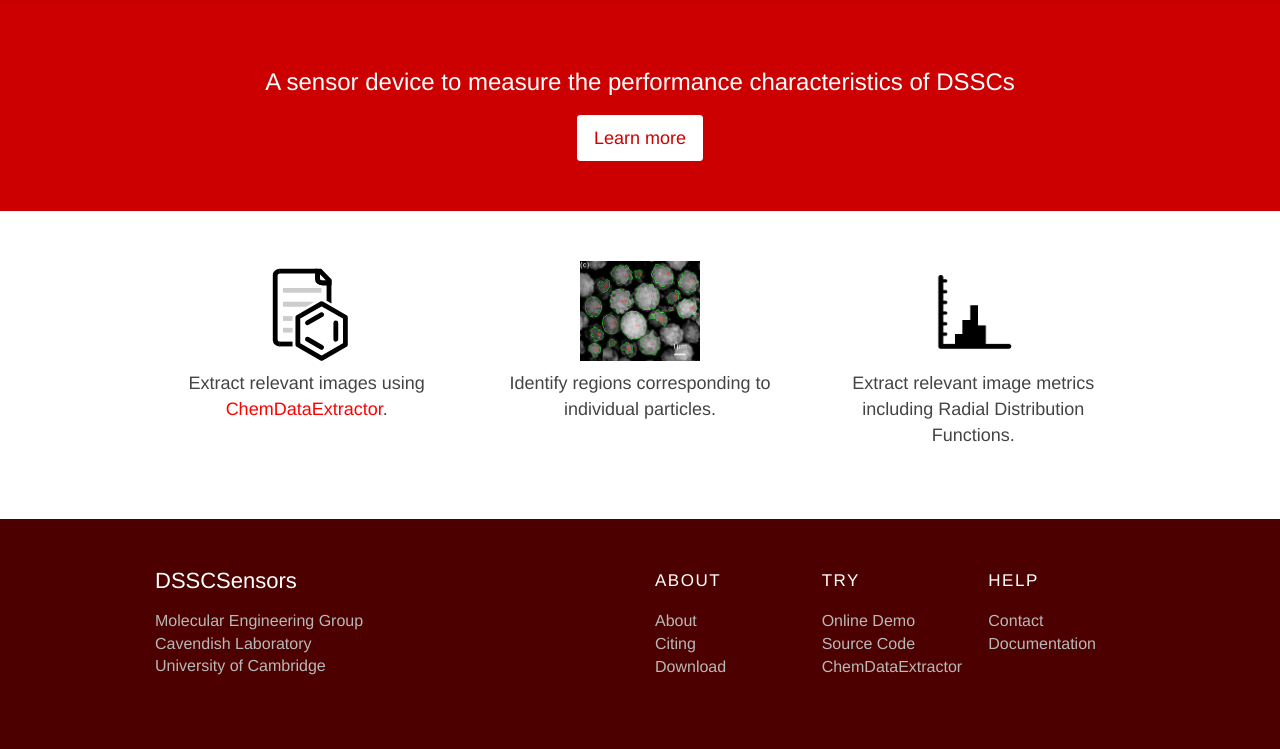
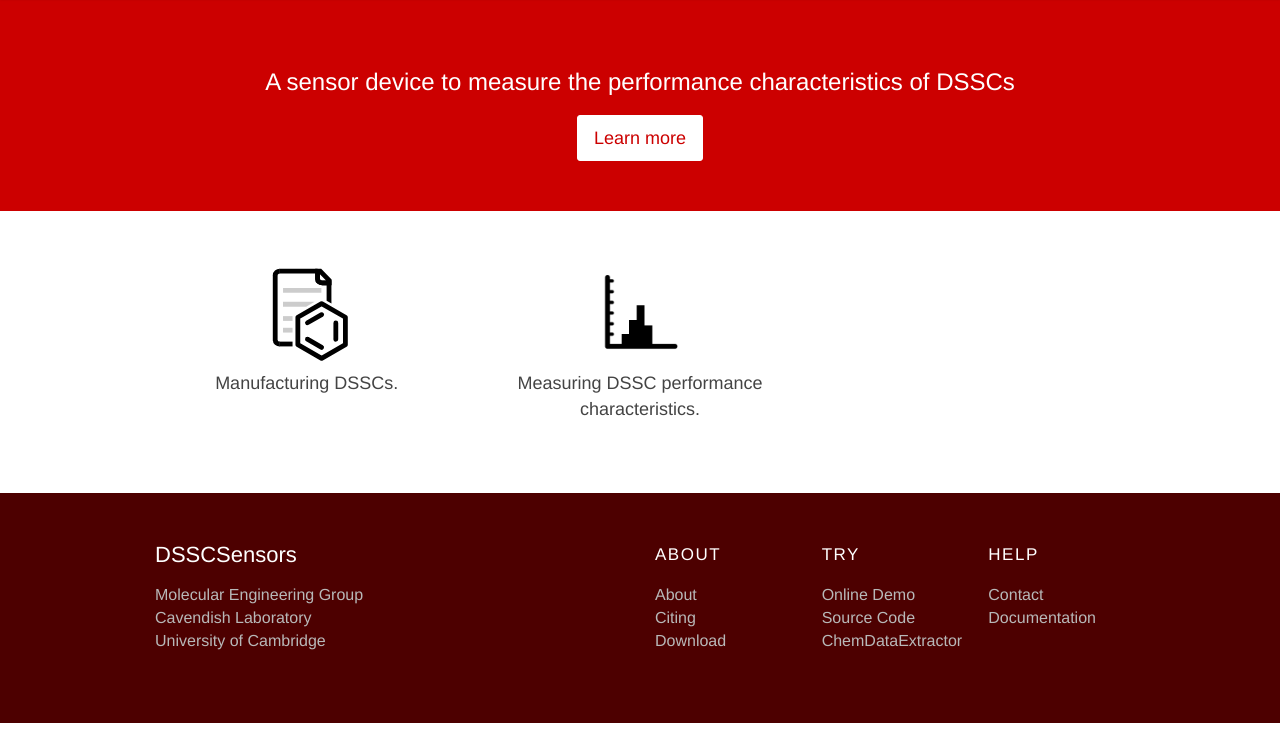
Before and after one commit to DSSCSensors/dssc-sensors.github.io, a Flask app: page / in a window 1280 px wide. Shown: the part 78-827 px from the top of the page. After the commit the page ends 801 px from the top, so only its background shows below. Run offline with Flask 2, Linux system fonts and the light colour scheme; some libraries are stand-ins or nearby versions.

Commit message:
Update index.html

```diff
--- a/ideweb-master/ideweb-master/ideweb/templates/index.html
+++ b/ideweb-master/ideweb-master/ideweb/templates/index.html
@@ -1,6 +1,6 @@
 {% extends "base.html" %}
 
-{% block title %}ImageDataExtractor{% endblock %}
+{% block title %}DSSCSensor{% endblock %}
 
 {% block content %}
   <section class="section section-invert">
@@ -18,17 +18,12 @@
       <div class="row">
         <div class="col-sm-4 text-center">
           <img class="img-feature" src="{{ url_for('static', filename='img/cde-logo.svg') }}">
-          <div class="feature-display">Extract relevant images using
-            <a href="http://chemdataextractor.org">
-            ChemDataExtractor</a>.</div>
+          <div class="feature-display">Manufacturing DSSCs.</div>
         </div>
-        <div class="col-sm-4 text-center">
-          <img class="img-feature" src="{{ url_for('static', filename='img/img_logo.png') }}">
-          <div class="feature-display">Identify regions corresponding to individual particles.</div>
-        </div>
+
         <div class="col-sm-4 text-center">
           <img class="img-feature" src="{{ url_for('static', filename='img/hist.png') }}">
-          <div class="feature-display">Extract relevant image metrics including Radial Distribution Functions.</div>
+          <div class="feature-display">Measuring DSSC performance characteristics.</div>
         </div>
       </div>
     </div>
```
